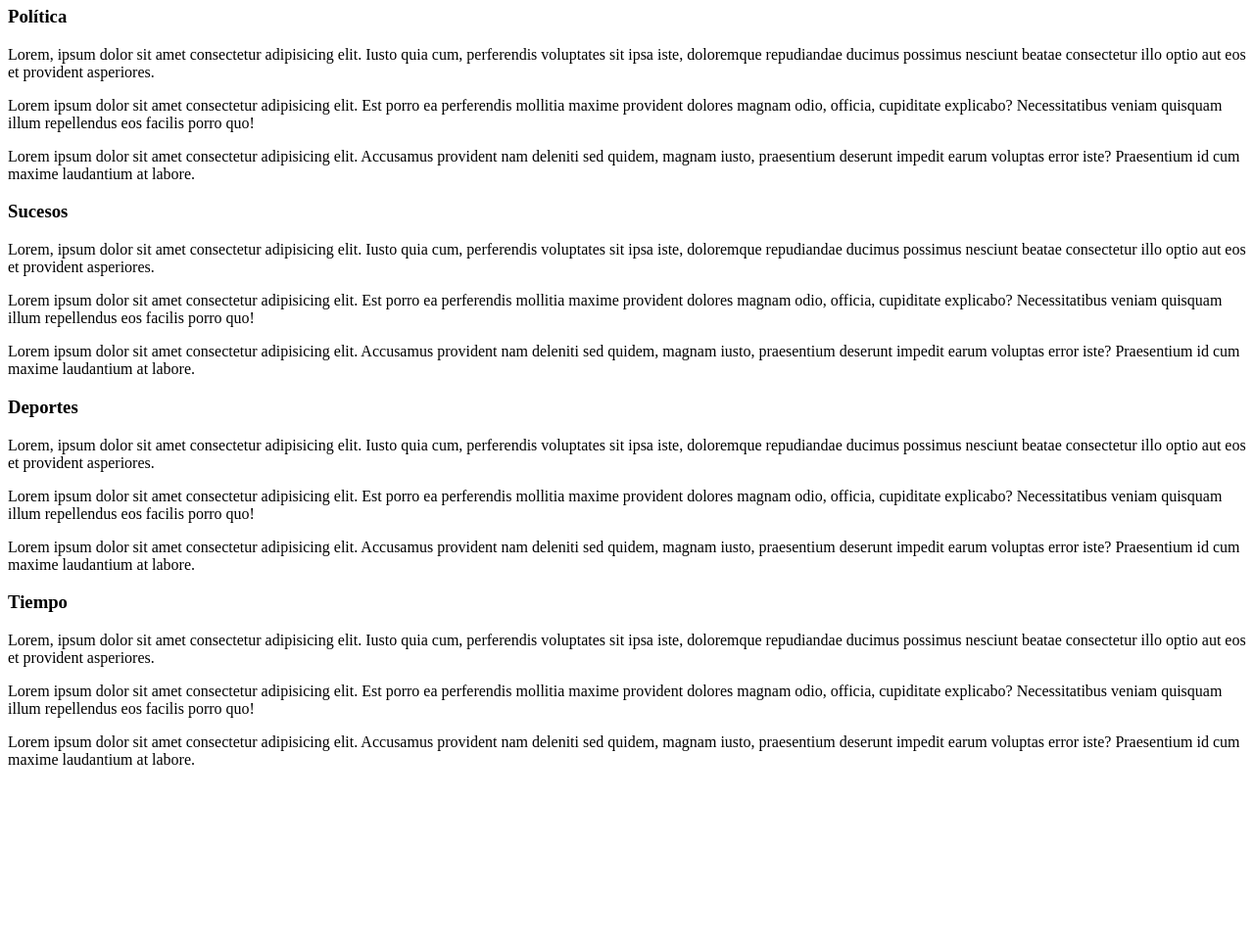
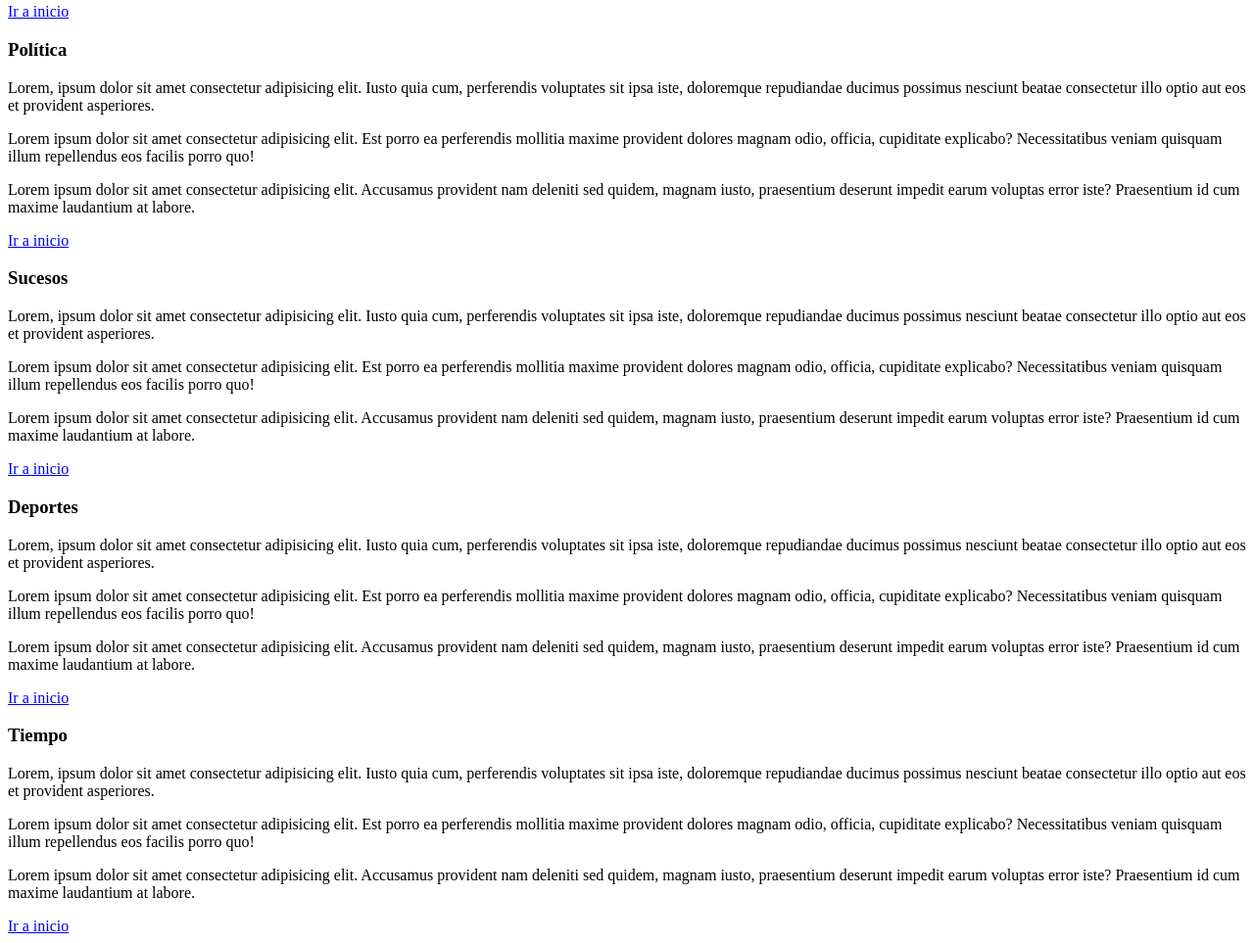
Before and after one commit to AngelCSR/enlaces-marcadores, a plain HTML site: page index.html in a window 1280 px wide. Shown: the part 357-1320 px from the top of the page at 98% size. Before the commit the page ends 1158 px from the top, so only its background shows below. Drawn offline with Linux system fonts and the light colour scheme.

Commit message:
version2 con inicio

```diff
--- a/index.html
+++ b/index.html
@@ -6,7 +6,7 @@
     <title>Enlaces-Marcadores</title>
 </head>
 <body>
-    <h1>ElPeriódico de Alcázar</h1>
+    <h1 id="inicio">ElPeriódico de Alcázar</h1>
     <h2>La información de lo que importa</h2>
      <a href="#Actualidad">Actualidad</a>
      <a href="#Política">Política</a>
@@ -19,30 +19,34 @@
     <p>Lorem, ipsum dolor sit amet consectetur adipisicing elit. Iusto quia cum, perferendis voluptates sit ipsa iste, doloremque repudiandae ducimus possimus nesciunt beatae consectetur illo optio aut eos et provident asperiores.</p>
     <p>Lorem ipsum dolor sit amet consectetur adipisicing elit. Est porro ea perferendis mollitia maxime provident dolores magnam odio, officia, cupiditate explicabo? Necessitatibus veniam quisquam illum repellendus eos facilis porro quo!</p>
     <p>Lorem ipsum dolor sit amet consectetur adipisicing elit. Accusamus provident nam deleniti sed quidem, magnam iusto, praesentium deserunt impedit earum voluptas error iste? Praesentium id cum maxime laudantium at labore.</p>
+    <a href="#inicio">Ir a inicio</a>
 
     <h3 id="Política">Política</h3>
 
     <p>Lorem, ipsum dolor sit amet consectetur adipisicing elit. Iusto quia cum, perferendis voluptates sit ipsa iste, doloremque repudiandae ducimus possimus nesciunt beatae consectetur illo optio aut eos et provident asperiores.</p>
     <p>Lorem ipsum dolor sit amet consectetur adipisicing elit. Est porro ea perferendis mollitia maxime provident dolores magnam odio, officia, cupiditate explicabo? Necessitatibus veniam quisquam illum repellendus eos facilis porro quo!</p>
     <p>Lorem ipsum dolor sit amet consectetur adipisicing elit. Accusamus provident nam deleniti sed quidem, magnam iusto, praesentium deserunt impedit earum voluptas error iste? Praesentium id cum maxime laudantium at labore.</p>
+    <a href="#inicio">Ir a inicio</a>
 
     <h3 id="Sucesos">Sucesos</h3>
 
     <p>Lorem, ipsum dolor sit amet consectetur adipisicing elit. Iusto quia cum, perferendis voluptates sit ipsa iste, doloremque repudiandae ducimus possimus nesciunt beatae consectetur illo optio aut eos et provident asperiores.</p>
     <p>Lorem ipsum dolor sit amet consectetur adipisicing elit. Est porro ea perferendis mollitia maxime provident dolores magnam odio, officia, cupiditate explicabo? Necessitatibus veniam quisquam illum repellendus eos facilis porro quo!</p>
     <p>Lorem ipsum dolor sit amet consectetur adipisicing elit. Accusamus provident nam deleniti sed quidem, magnam iusto, praesentium deserunt impedit earum voluptas error iste? Praesentium id cum maxime laudantium at labore.</p>
+    <a href="#inicio">Ir a inicio</a>
 
     <h3 id="Deportes">Deportes</h3>
 
     <p>Lorem, ipsum dolor sit amet consectetur adipisicing elit. Iusto quia cum, perferendis voluptates sit ipsa iste, doloremque repudiandae ducimus possimus nesciunt beatae consectetur illo optio aut eos et provident asperiores.</p>
     <p>Lorem ipsum dolor sit amet consectetur adipisicing elit. Est porro ea perferendis mollitia maxime provident dolores magnam odio, officia, cupiditate explicabo? Necessitatibus veniam quisquam illum repellendus eos facilis porro quo!</p>
     <p>Lorem ipsum dolor sit amet consectetur adipisicing elit. Accusamus provident nam deleniti sed quidem, magnam iusto, praesentium deserunt impedit earum voluptas error iste? Praesentium id cum maxime laudantium at labore.</p>
+    <a href="#inicio">Ir a inicio</a>
 
     <h3 id="Tiempo">Tiempo</h3>
 
     <p>Lorem, ipsum dolor sit amet consectetur adipisicing elit. Iusto quia cum, perferendis voluptates sit ipsa iste, doloremque repudiandae ducimus possimus nesciunt beatae consectetur illo optio aut eos et provident asperiores.</p>
     <p>Lorem ipsum dolor sit amet consectetur adipisicing elit. Est porro ea perferendis mollitia maxime provident dolores magnam odio, officia, cupiditate explicabo? Necessitatibus veniam quisquam illum repellendus eos facilis porro quo!</p>
     <p>Lorem ipsum dolor sit amet consectetur adipisicing elit. Accusamus provident nam deleniti sed quidem, magnam iusto, praesentium deserunt impedit earum voluptas error iste? Praesentium id cum maxime laudantium at labore.</p>
-
+    <a href="#inicio">Ir a inicio</a>
 </body>
 </html>
```
